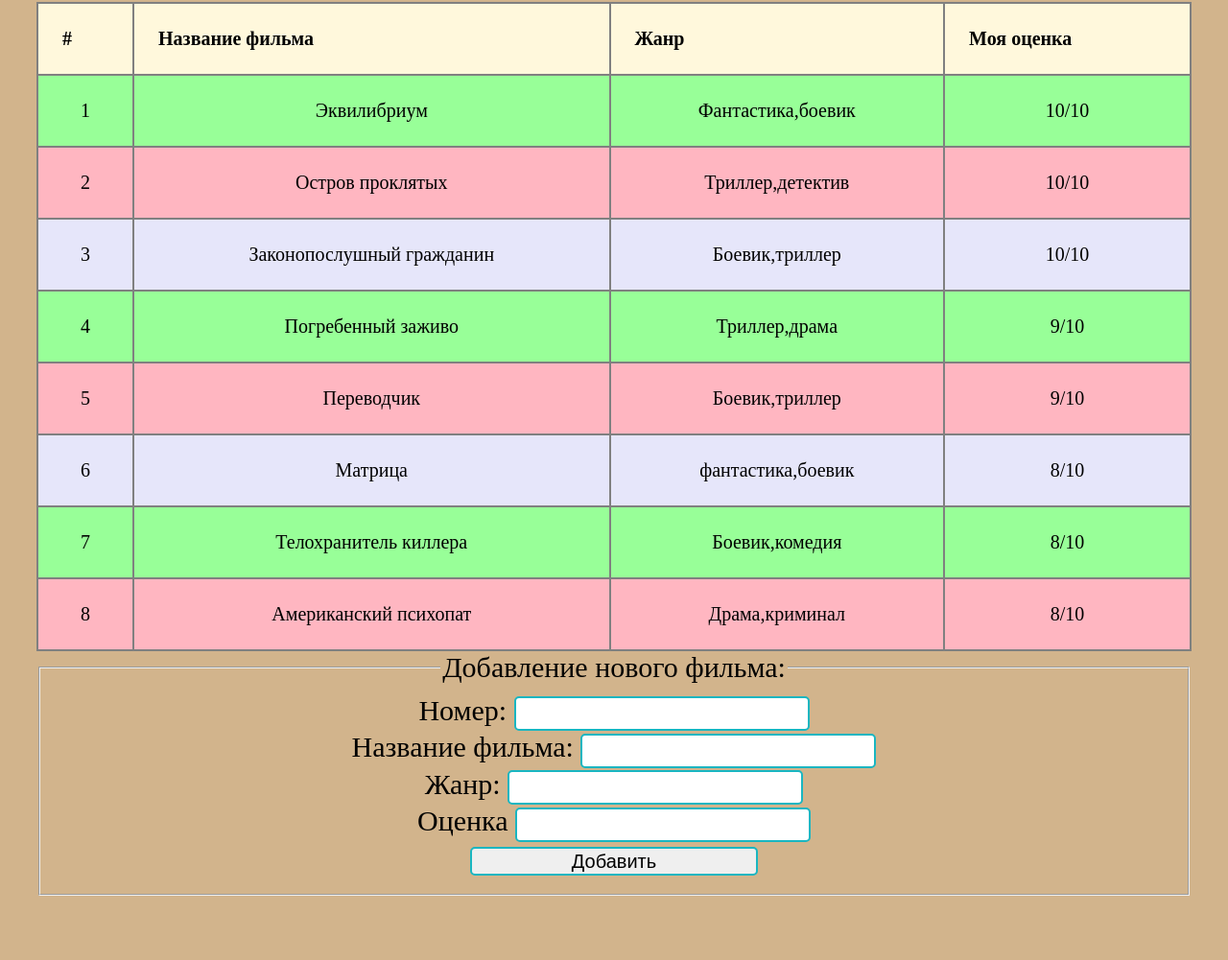
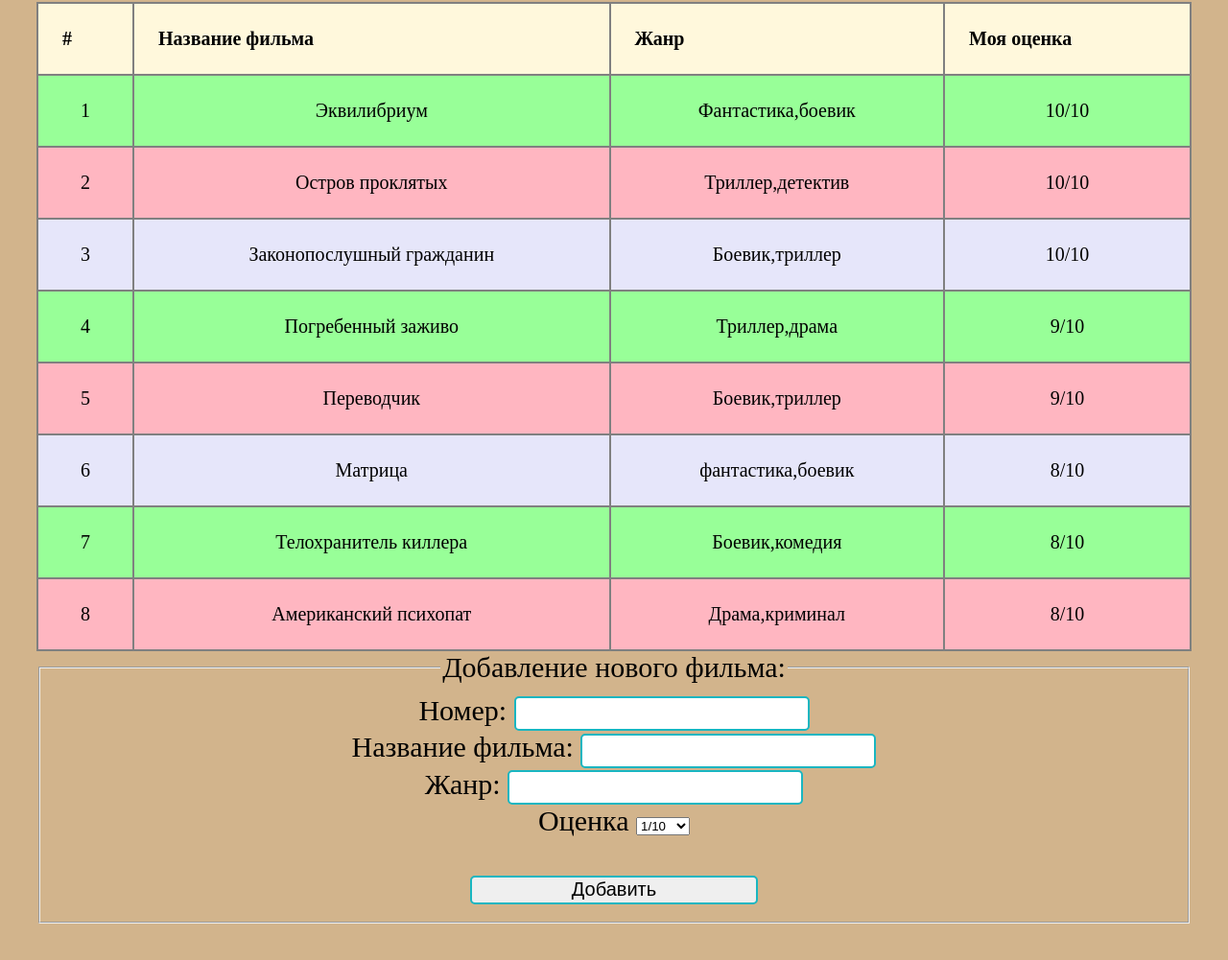
Before and after one commit to thecztery/-, a plain HTML site: page Tablica.html in a window 1280 px wide. Shown: the part 280-1281 px from the top of the page at 96% size. Before the commit the page ends 1252 px from the top, so only its background shows below. Drawn offline with nearby package versions, Linux system fonts and the light colour scheme.

Commit message:
Add files via upload

```diff
--- a/Tablica.html
+++ b/Tablica.html
@@ -80,7 +80,18 @@
                 <label>Жанр:</label>
                 <input type="text" name="genre" required><br>
                 <label>Оценка</label>
-                <input type="text" name="rate" required><br>
+                <select id="rate" name="rate">
+                    <option value="1/10">1/10</option>
+                    <option value="2/10">2/10</option>
+                    <option value="3/10">3/10</option>
+                    <option value="4/10">4/10</option>
+                    <option value="5/10">5/10</option>
+                    <option value="6/10">6/10</option>
+                    <option value="7/10">7/10</option>
+                    <option value="8/10">8/10</option>
+                    <option value="9/10">9/10</option>
+                    <option value="10/10">10/10</option>
+                </select><br><br>
                 <input type="submit" value="Добавить" class="button">
             </fieldset>
         </form>
```
